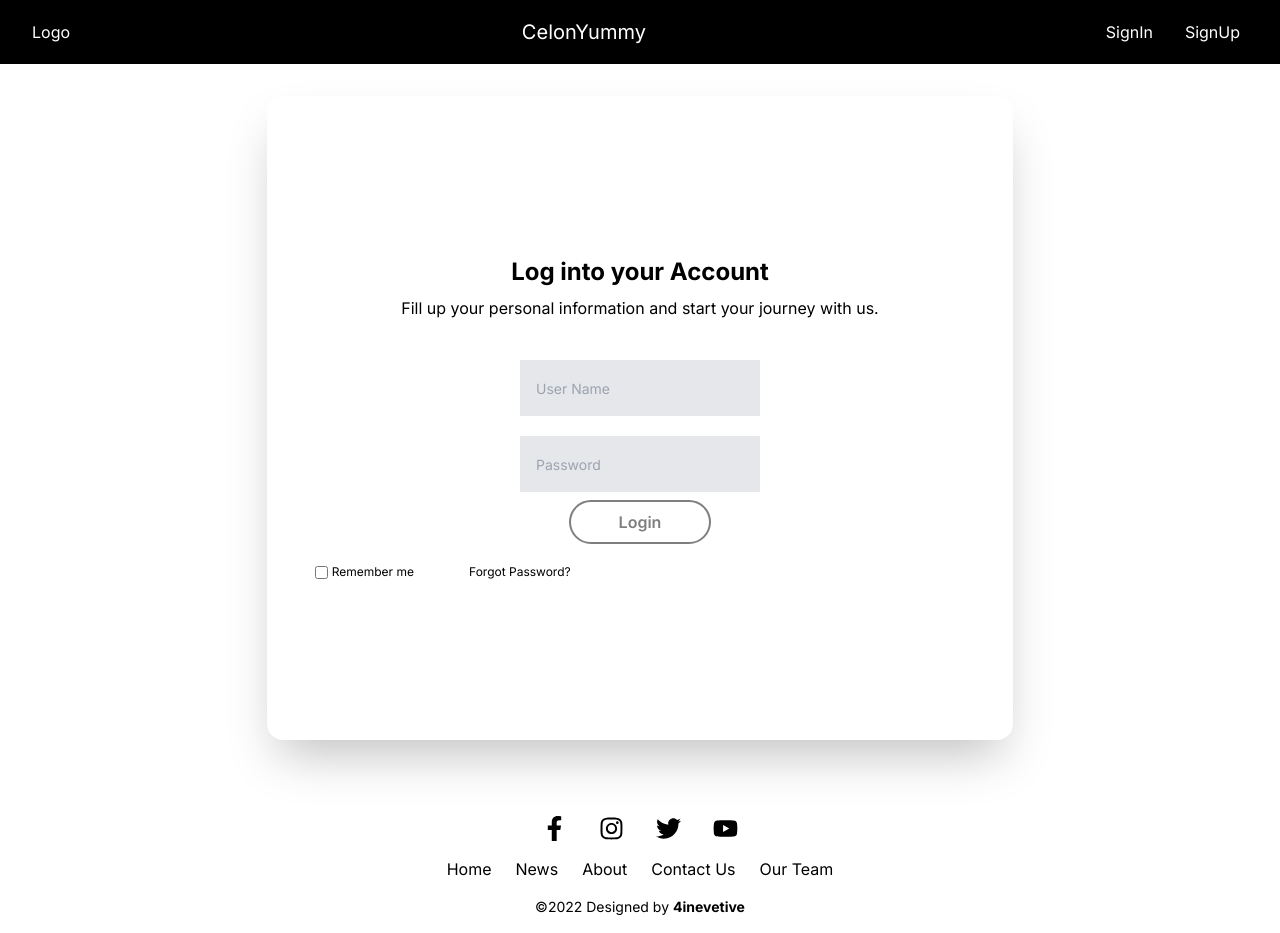
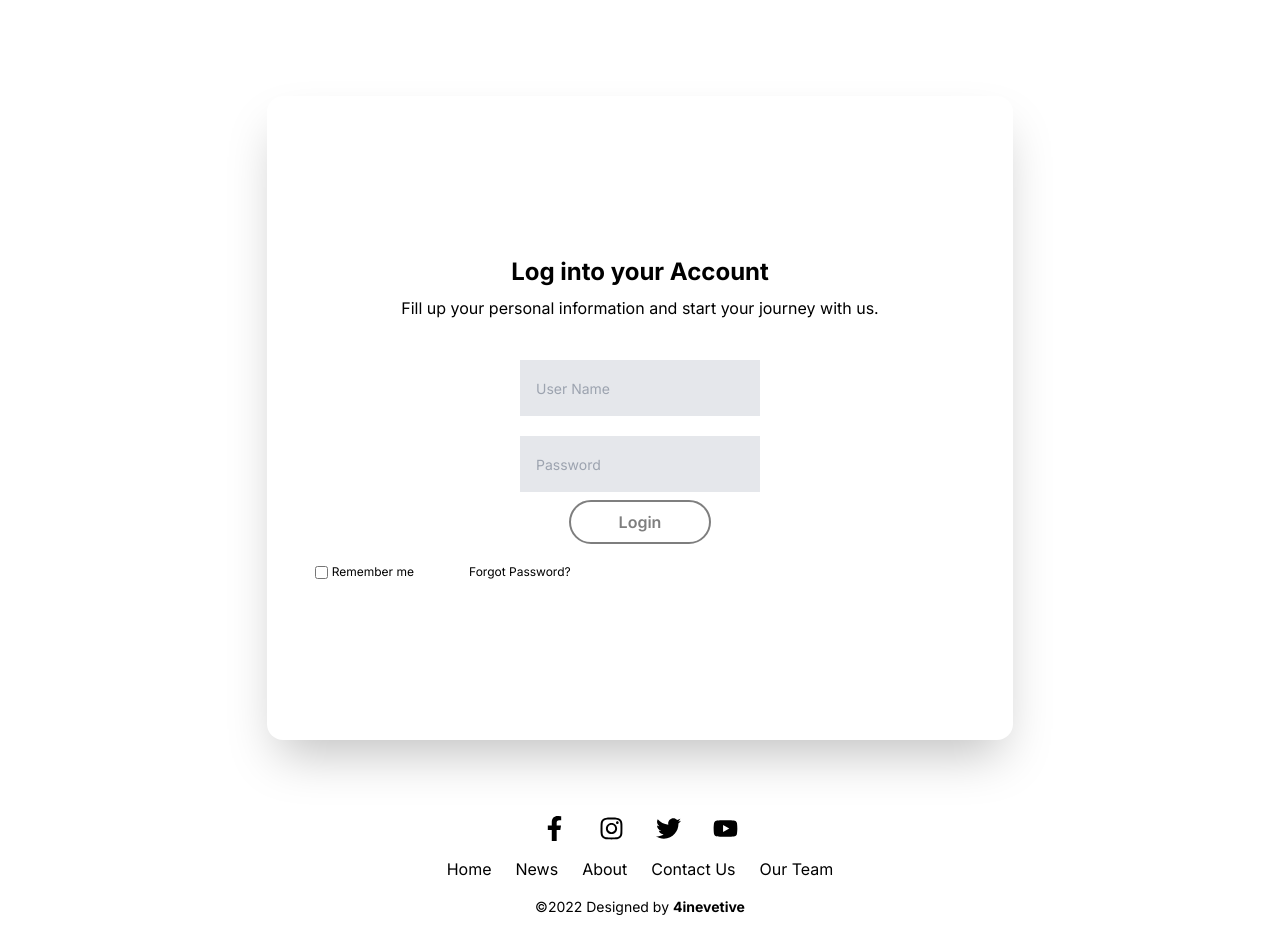
Before and after one commit to YasanLakmalH/AiesecInnov8ive, a Next.js app: page /Login in a window 1280 px wide. Built offline with nearby package versions, Linux system fonts and the light colour scheme.

Commit message:
fix some

```diff
--- a/app/layout.tsx
+++ b/app/layout.tsx
@@ -1,7 +1,7 @@
 import type { Metadata } from "next";
 import { Inter } from "next/font/google";
 import "./globals.css";
-import Navbar from "./Navbar"
+import Navbar from "../components/Navbar"
 import Footer from "./footer";
 
 // Rest of the code remains the same
@@ -22,7 +22,7 @@ export default function RootLayout({
     <html lang="en">
       <body className={inter.className}>
         <div className="h-24">
-          <Navbar />
+
         </div>
         <div className="h-[calc(100vh-6rem)]">{children}</div>
         <div className="h-24">
--- a/app/Navbar.tsx
+++ b/components/Navbar.tsx
@@ -1,10 +1,12 @@
 "use client";
 
+import { usePathname } from 'next/navigation';
 import React, { useState } from 'react';
 
 const Navbar = (): JSX.Element => {
   const [isClick, setIsClick] = useState(false);
-
+  const pathName = usePathname()
+  console.log(pathName)
   const toggleNavbar = (): void => {
     setIsClick(!isClick);
   };
@@ -19,7 +21,7 @@ const Navbar = (): JSX.Element => {
             </a>
           </div>
           <div className="flex-grow text-center">
-            <span className="text-white text-xl">CelonYummy</span>
+            <span className="text-white text-xl">Ceylon Yummy</span>
           </div>
           <div className="hidden md:flex items-center space-x-4">
             <a href="/" className="text-white hover:bg-white hover:text-black rounded-lg p-2">
@@ -50,12 +52,13 @@ const Navbar = (): JSX.Element => {
       {isClick && (
         <div className="md:hidden">
           <div className="px-2 pt-2 pb-3 space-y-1 sm:px-3">
-            <a href="/" className="text-white hover:bg-white hover:text-black block rounded-lg p-2">
-              SignIn
-            </a>
-            <a href="/" className="text-white hover:bg-white hover:text-black block rounded-lg p-2">
-              SignUp
-            </a>
+
+            {pathName == '/' || pathName === "/Signup" ? (
+               <a href="/" className="text-white hover:bg-white hover:text-black block rounded-lg p-2">Signin</a>): (" ")}
+
+
+            {pathName == '/' || pathName === "/Login" ? ( <a href="/" className="text-white hover:bg-white hover:text-black block rounded-lg p-2">Signup</a>): (" ")}
+
           </div>
         </div>
       )}
--- a/middlewares/api/logMiddleware.ts
+++ /dev/null
@@ -1,3 +0,0 @@
-export function logMiddleware(req: Request) {
-    return { response: req.method + " " + req.url + " YES" };
-  }
```
Also changed, not shown: middlewares/api/authMiddleware.ts (deleted, +0 -13 lines).
